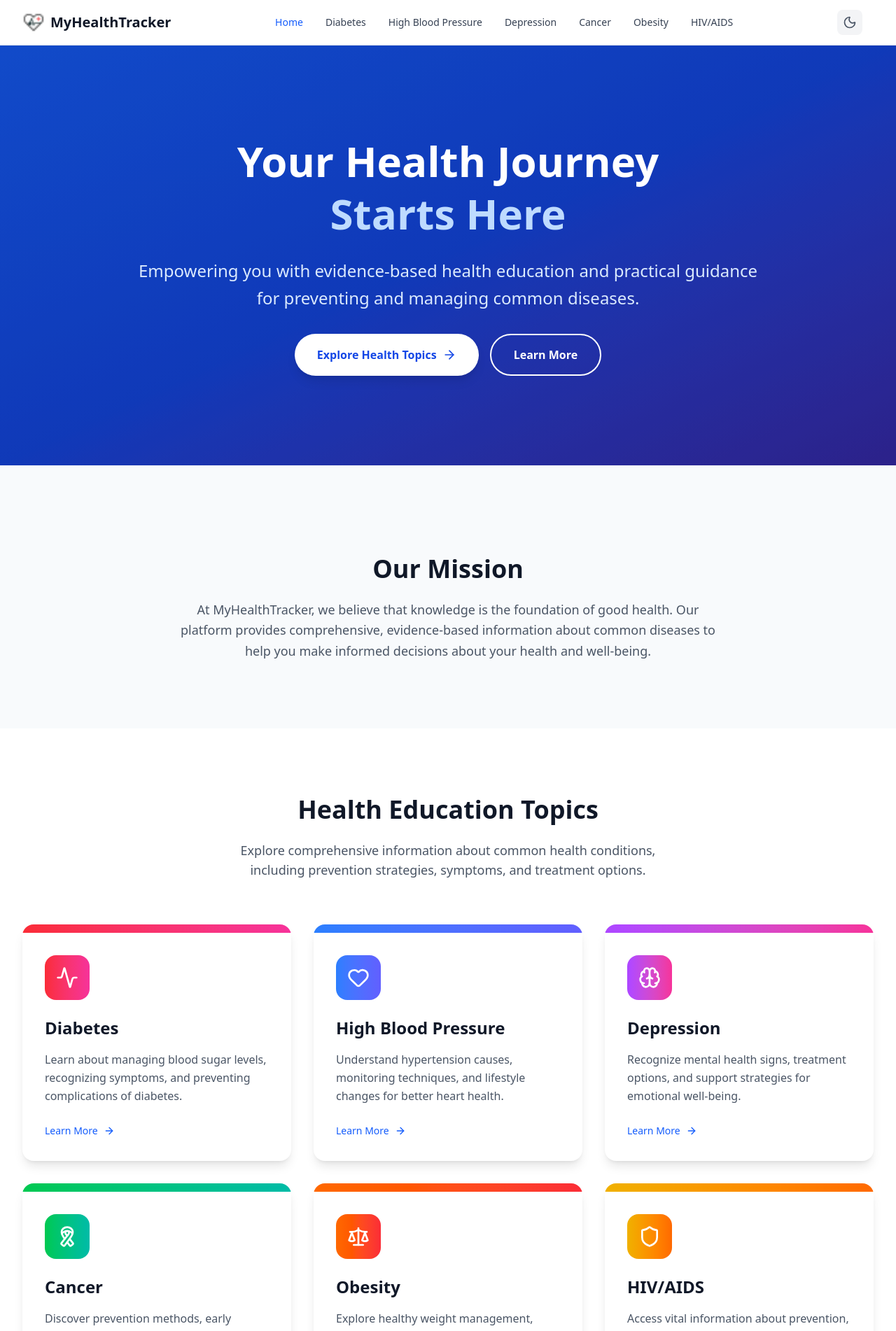
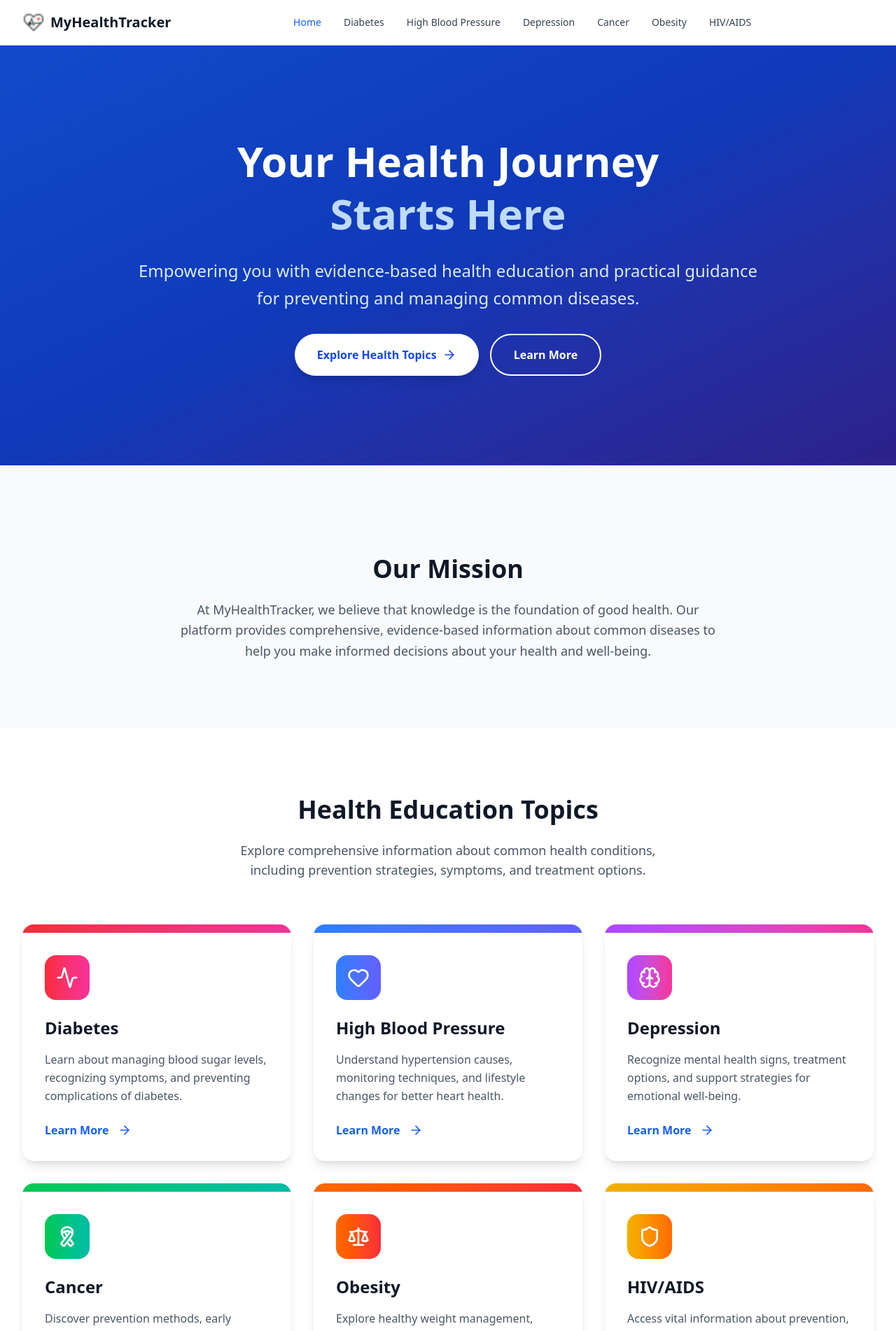
Before and after one commit to benjaminkyalo/HealthTracker, a React (Vite) app: page / in a window 1280 px wide. Shown: the top 1902 px of the page at 70% size. Built offline with nearby package versions, Linux system fonts and the light colour scheme; the HTML template or start-up script is replaced by a standard one.

Commit message:
I added Doctype and linked Learn more

```diff
--- a/index.html
+++ b/index.html
@@ -1,5 +1,5 @@
-<!doctype html>
-<html lang="en" >
+<!DOCTYPE html>
+<html lang="en">
   <head>
     <!-- Google Tag Manager -->
 <script>(function(w,d,s,l,i){w[l]=w[l]||[];w[l].push({'gtm.start':
--- a/package.json
+++ b/package.json
@@ -4,7 +4,7 @@
   "version": "0.0.0",
   "type": "module",
   "scripts": {
-    "dev": "vite",
+    "dev": "vite --host",
     "build": "vite build",
     "lint": "eslint .",
     "preview": "vite preview"
--- a/src/App.jsx
+++ b/src/App.jsx
@@ -1,7 +1,6 @@
 import React from 'react';
 import { BrowserRouter, Routes, Route } from "react-router-dom";
 import { HelmetProvider } from 'react-helmet-async';
-import { ThemeProvider } from './contexts/ThemeContext';
 import Header from './components/Header';
 import Footer from './components/Footer';
 import Home from "./pages/Home";
@@ -16,12 +15,11 @@ import NotFound from "./pages/NotFound";
 const App = () => (
 
     <HelmetProvider>
-      <ThemeProvider>
 
           <BrowserRouter>
             <div className="min-h-screen flex flex-col w-full">
               <Header />
-               <main class="bg-background text-foreground">
+               <main className="bg-background text-foreground">
                 <Routes>
                   <Route path="/" element={<Home />} />
                   <Route path="/diabetes" element={<Diabetes />} />
@@ -38,7 +36,7 @@ const App = () => (
             </div>
           </BrowserRouter>
 
-      </ThemeProvider>
+
     </HelmetProvider>
 
 );
--- a/src/components/Header.jsx
+++ b/src/components/Header.jsx
@@ -1,11 +1,11 @@
 import React, { useState } from 'react';
 import { Link, useLocation } from 'react-router-dom';
 import { Menu, X, Sun, Moon, Heart } from 'lucide-react';
-import { useTheme } from '../contexts/ThemeContext';
+
 
 const Header = () => {
   const [isMenuOpen, setIsMenuOpen] = useState(false);
-  const { theme, toggleTheme } = useTheme();
+
   const location = useLocation();
 
   const diseases = [
@@ -54,17 +54,6 @@ const Header = () => {
 
           {/* Theme Toggle & Mobile Menu */}
           <div className="flex items-center space-x-4">
-            <button
-              onClick={toggleTheme}
-              className="p-2 rounded-lg bg-gray-100 dark:bg-gray-800 hover:bg-gray-200 dark:hover:bg-gray-700 transition-colors"
-              aria-label="Toggle theme"
-            >
-              {theme === 'light' ? (
-                <Moon className="h-5 w-5 text-gray-600 dark:text-gray-400" />
-              ) : (
-                <Sun className="h-5 w-5 text-gray-600 dark:text-gray-400" />
-              )}
-            </button>
 
             {/* Mobile menu button */}
             <button
--- a/src/contexts/ThemeContext.jsx
+++ /dev/null
@@ -1,40 +0,0 @@
-import React, { createContext, useContext, useEffect, useState } from 'react';
-
-const ThemeContext = createContext(undefined);
-
-export const ThemeProvider = ({ children }) => {
-  const [theme, setTheme] = useState('light');
-
-  useEffect(() => {
-    const savedTheme = localStorage.getItem('theme');
-    if (savedTheme === 'light' || savedTheme === 'dark') {
-      setTheme(savedTheme);
-    } else if (window.matchMedia('(prefers-color-scheme: dark)').matches) {
-      setTheme('dark');
-    }
-  }, []);
-
-  useEffect(() => {
-    localStorage.setItem('theme', theme);
-    document.documentElement.classList.remove('light', 'dark');
-    document.documentElement.classList.add(theme);
-  }, [theme]);
-
-  const toggleTheme = () => {
-    setTheme(prev => (prev === 'light' ? 'dark' : 'light'));
-  };
-
-  return (
-    <ThemeContext.Provider value={{ theme, toggleTheme }}>
-      {children}
-    </ThemeContext.Provider>
-  );
-};
-
-export const useTheme = () => {
-  const context = useContext(ThemeContext);
-  if (!context) {
-    throw new Error('useTheme must be used within a ThemeProvider');
-  }
-  return context;
-};
--- a/src/hooks/useTheme.js
+++ /dev/null
@@ -1,11 +0,0 @@
-// src/hooks/useTheme.js
-import { useContext } from 'react';
-import { ThemeProviderContext } from '../contexts/ThemeProviderContext';
-
-export const useTheme = () => {
-   const context = useContext(ThemeProviderContext);
-    if (context === undefined) {
-      throw new Error('useTheme must be used within a ThemeProvider');
-    }
-    return context;
-};
--- a/src/pages/Home.jsx
+++ b/src/pages/Home.jsx
@@ -150,10 +150,9 @@ const Home = () => {
                         to={disease.path}
                         className="inline-flex items-center text-blue-600 dark:text-blue-400 font-semibold hover:text-blue-700 dark:hover:text-blue-300 transition-colors group"
                       >
-                        <button onClick={(disease.linkDescription)} className="text-sm font-medium flex items-center group-hover:underline ">
-                          Learn More
-                          <ArrowRight className="ml-2 h-4 w-4 group-hover:translate-x-1 transition-transform" />
-                        </button>
+                        Learn More&nbsp;
+                        <span className="sr-only">{disease.linkDescription}</span>
+                        <ArrowRight className="ml-2 h-5 w-5 group-hover:translate-x-1 transition-transform" />
                       </Link>
                     </div>
                   </div>
```
